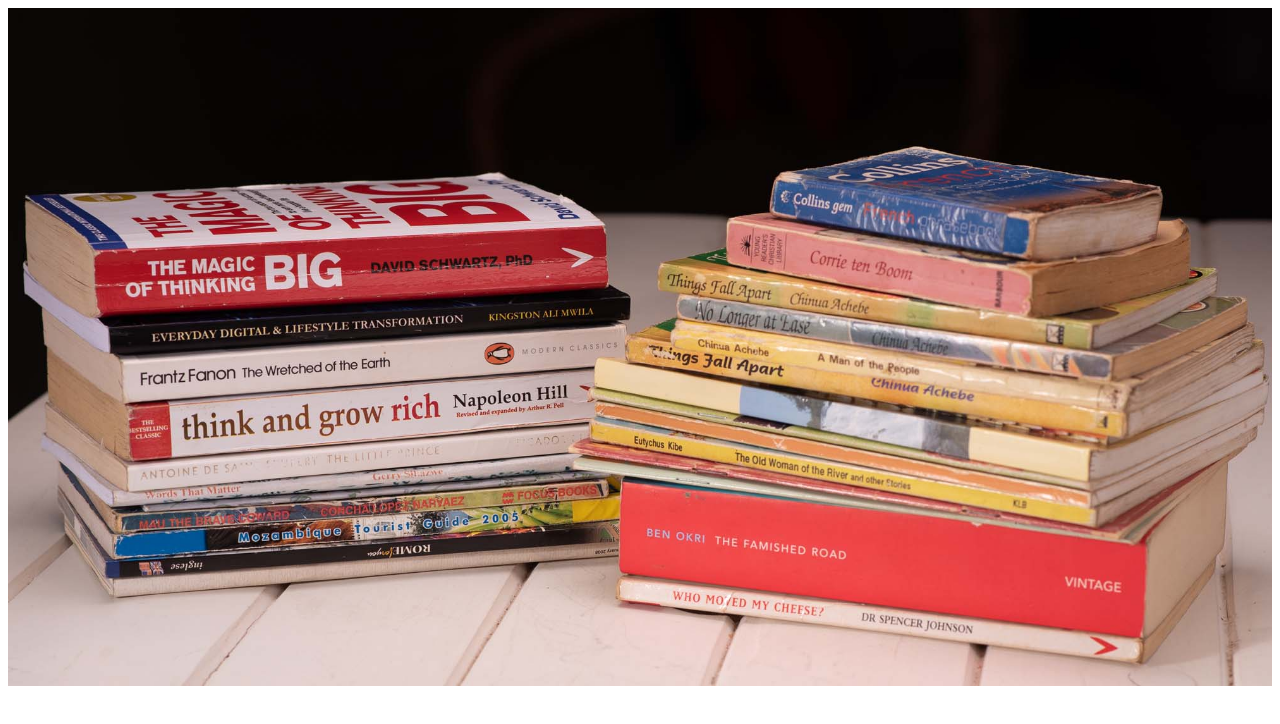
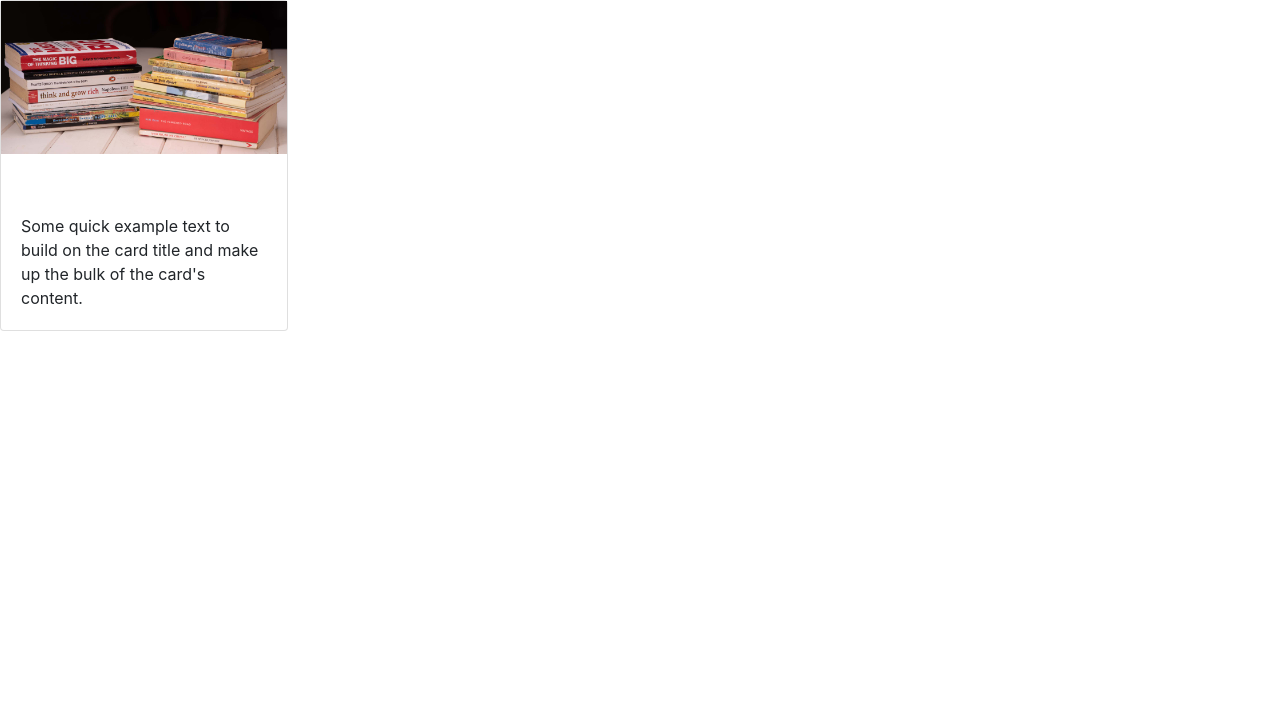
Before and after one commit to DalitsoKasonde/Carousel, a plain HTML site: page index.html in a window 1280 px wide. Drawn offline with nearby package versions, Linux system fonts and the light colour scheme.

Commit message:
add card

```diff
--- a/index.html
+++ b/index.html
@@ -3,11 +3,13 @@
 <head>
     <meta charset="UTF-8">
     <meta name="viewport" content="width=device-width, initial-scale=1.0">
+    <link rel="stylesheet" href="https://stackpath.bootstrapcdn.com/bootstrap/4.5.2/css/bootstrap.min.css" integrity="sha384-JcKb8q3iqJ61gNV9KGb8thSsNjpSL0n8PARn9HuZOnIxN0hoP+VmmDGMN5t9UJ0Z" crossorigin="anonymous">
     <link rel="stylesheet" href="style.css">
     <title>Carousel</title>
 </head>
 <body>
 
+    <div class="card" style="width: 18rem;">
         <div id="slider">
             <figure>
                 <img src="1.jpg" alt="">
@@ -17,6 +19,11 @@
                 <img src="1.jpg" alt="">
             </figure>
         </div>
+        <div class="card-body">
+          <p class="card-text">Some quick example text to build on the card title and make up the bulk of the card's content.</p>
+        </div>
+      </div>
+
 
 </body>
 </html>
--- a/style.css
+++ b/style.css
@@ -32,13 +32,13 @@
         left: -200;
     }
     70% {
-        left: -200%
+        left: -200%;
     }
     75% {
-        left: -300%
+        left: -300%;
     }
     95% {
-        left: -300%
+        left: -300%;
     }
     100% {
         left: -400%;
```
Lines whose indentation alone changed are shown as unchanged.
